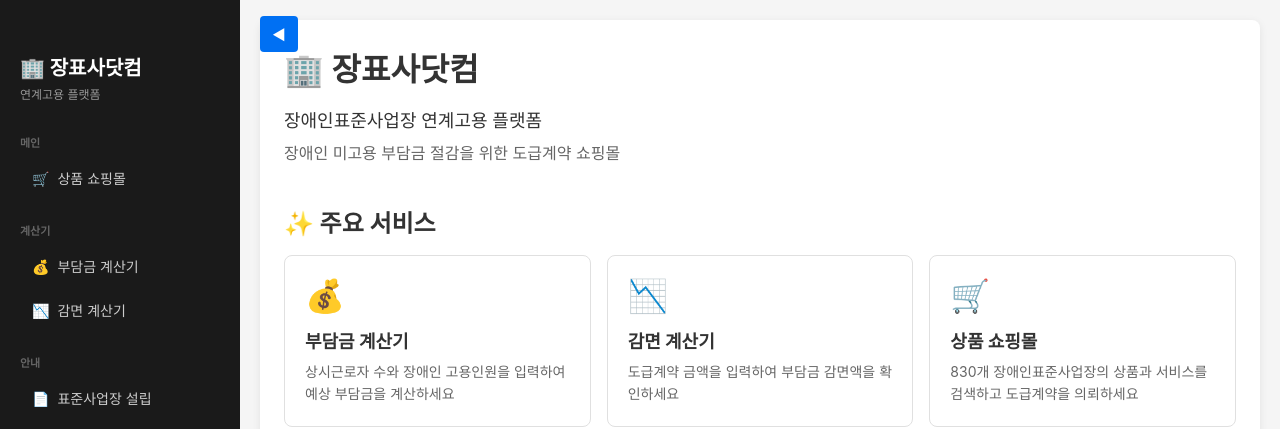
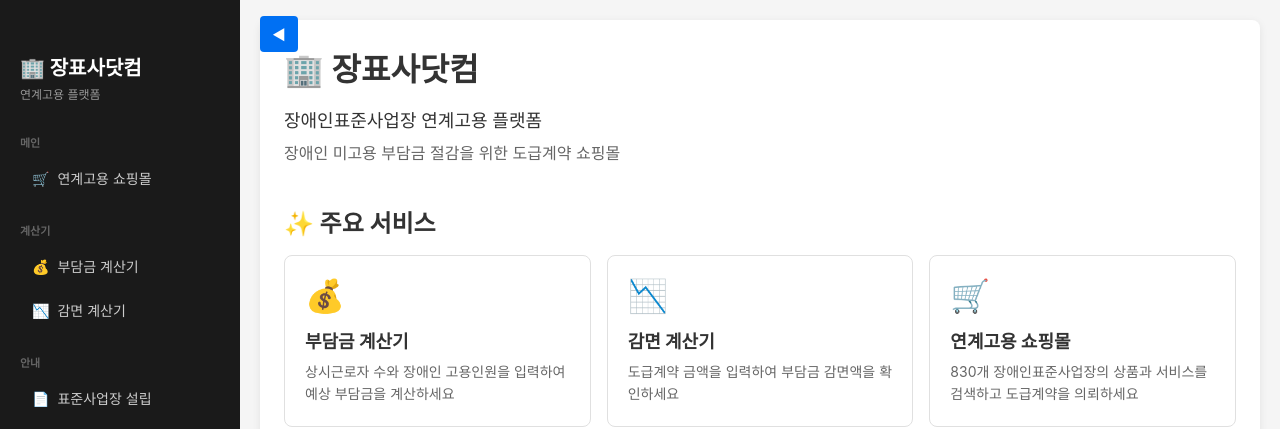
Before and after one commit to masolshop/jangpyosa, a Next.js app in the folder apps/web/: page / in a window 1280 px wide. Shown: the top 429 px of the page. Built offline with nearby package versions, Linux system fonts and the light colour scheme.

Commit message:
Change '상품 쇼핑몰' to '연계고용 쇼핑몰'

```diff
--- a/apps/web/src/app/page.tsx
+++ b/apps/web/src/app/page.tsx
@@ -30,7 +30,7 @@ export default function HomePage() {
             />
             <ServiceCard
               icon="🛒"
-              title="상품 쇼핑몰"
+              title="연계고용 쇼핑몰"
               description="830개 장애인표준사업장의 상품과 서비스를 검색하고 도급계약을 의뢰하세요"
               href="/catalog"
             />
--- a/apps/web/src/components/Sidebar.tsx
+++ b/apps/web/src/components/Sidebar.tsx
@@ -91,7 +91,7 @@ export default function Sidebar() {
             </div>
             <MenuItem
               href="/catalog"
-              label="상품 쇼핑몰"
+              label="연계고용 쇼핑몰"
               icon="🛒"
               active={isActive("/catalog")}
             />
```
